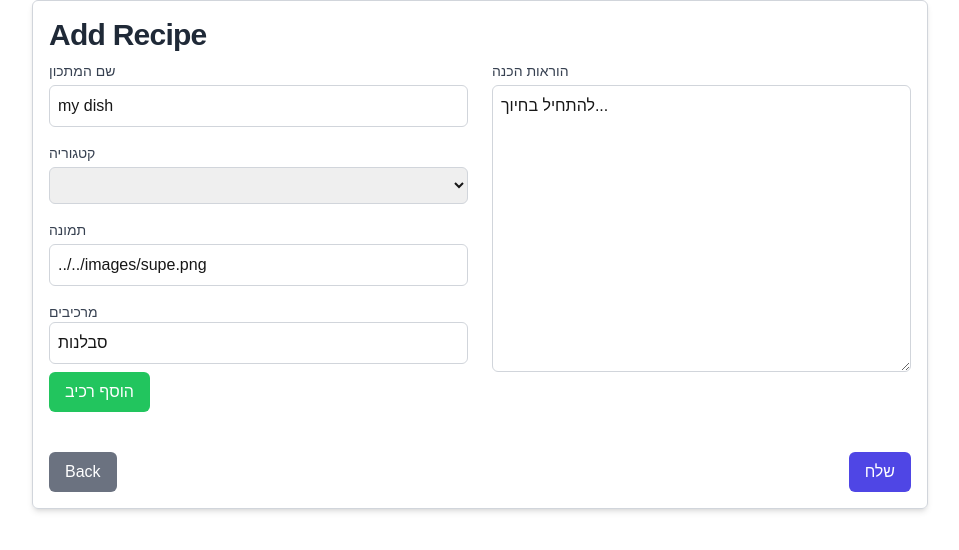
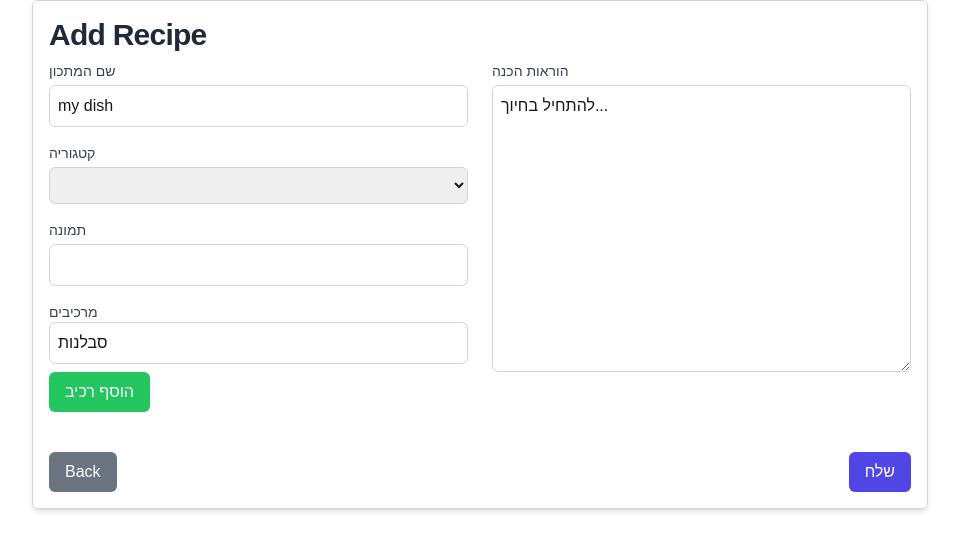
Before and after one commit to dinndei/recipe-vercel, a Next.js app: page /pages/addRecipie in a window 1280 px wide. Shown: the top 550 px of the page, without its empty margins (160-1119 px from the left). Built offline with nearby package versions, Linux system fonts and the light colour scheme.

Commit message:
add on adding also add to store fix

```diff
--- /dev/null
+++ b/src/app/authentication/jwt.ts
@@ -0,0 +1 @@
+import {jwt} from "jsonwebtoken";
--- a/src/app/pages/addRecipie/page.tsx
+++ b/src/app/pages/addRecipie/page.tsx
@@ -10,6 +10,7 @@ import { z } from 'zod';
 import { zodResolver } from '@hookform/resolvers/zod';
 import Swal from 'sweetalert2'
 import { createRecipe } from "@/app/actions/recipeActions";
+import { useRecipeStore } from "@/app/store/recipeStore";
 
 const recipeSchema = z.object({
     name: z.string().min(2, { message: "השם צריך להיות לפחות 2 תווים" })
@@ -40,13 +41,13 @@ type RecipeData = z.infer<typeof recipeSchema>;
 const Page: React.FC = () => {
 
     const [ingredients, setIngredients] = useState(["סבלנות"]);
-
+    const addRecipe=useRecipeStore((state)=>state.addRecipe);
     const { register, handleSubmit, formState: { errors }, setValue, reset } = useForm<RecipeData>({
         resolver: zodResolver(recipeSchema),
         defaultValues: {
             name: "my dish",
             category: RecipeCategory.All,
-            image: "../../images/supe.png",
+            image: "",
             instructions: "להתחיל בחיוך...",
             ingredients: ["מטבח נקי", "סבלנות"]
         },
@@ -58,6 +59,7 @@ const Page: React.FC = () => {
         const result = await createRecipe(data);
 
         if (result) {
+            addRecipe(data);
             Swal.fire({
                 title: "אלופים!",
                 text: "המתכון נוסף בהצלחה",
--- a/src/app/store/recipeStore.ts
+++ b/src/app/store/recipeStore.ts
@@ -15,7 +15,7 @@ interface IRecipeStore {
     applyFilters: () => void;
     setRecipes: (recipes: IRecipe[]) => void;
     setFilteredRecipe: (recipes: IRecipe[]) => void;
-    addRecipe: (newRecipe: IRecipe) => void;
+    addRecipe: (newRecipe:  Partial<IRecipe>) => void;
     deleteRecipe: (id: string) => void;
     updateLike: (id: string, isLiked: boolean) => void;
 }
@@ -51,7 +51,7 @@ export const useRecipeStore = create<IRecipeStore>((set,get) => ({
     setFilteredRecipe: (myrecipes: IRecipe[]) => {
         set({ filteredRecipe: myrecipes })
     },
-    addRecipe: (newRecipe: IRecipe) =>
+    addRecipe: (newRecipe: Partial<IRecipe>) =>
         set((state) => ({
             recipes: [...state.recipes, newRecipe] // מחזירים את המערך המעודכן
         })),
```
Also changed, not shown: 1 other file (tests, documents, lock files or other folders).
